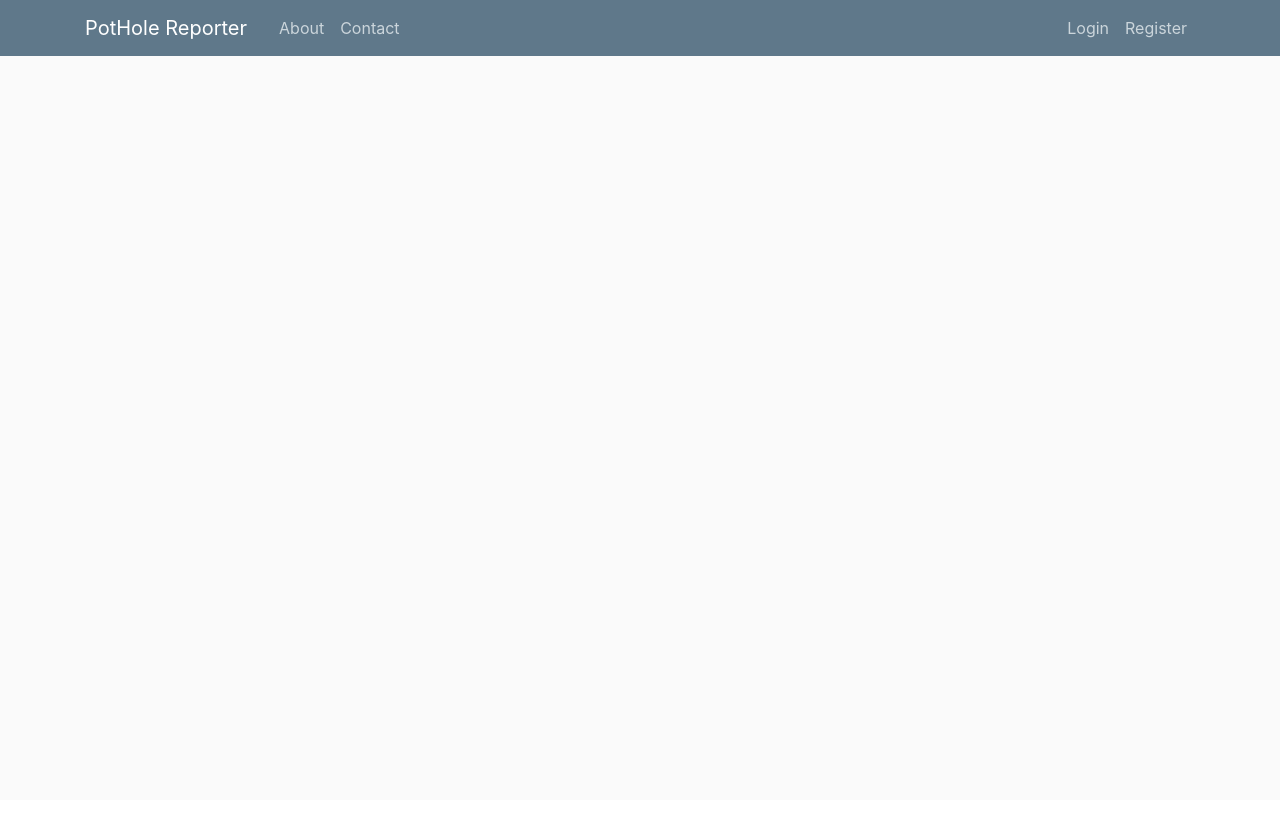
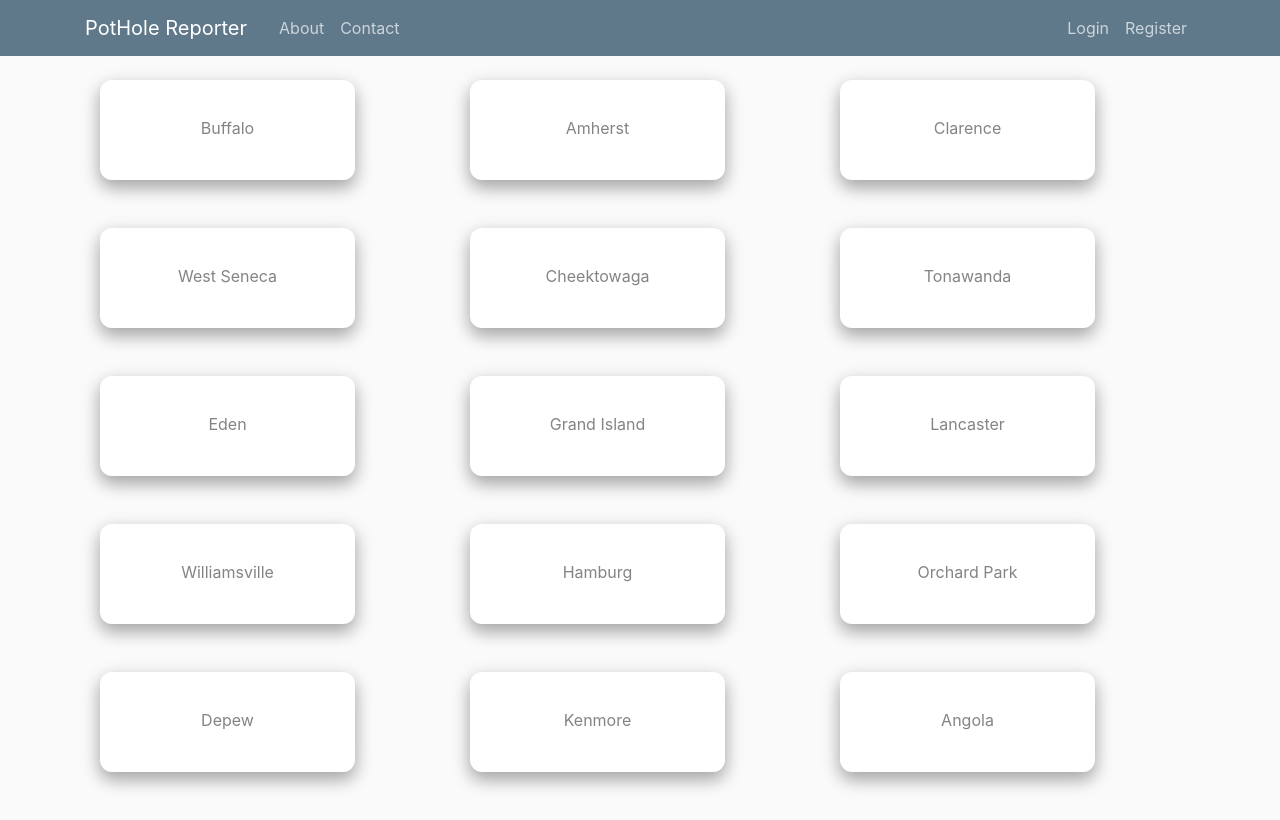
Before and after one commit to aryahaji/PotholeReporter, a Flask app: page /home in a window 1280 px wide. Before the commit the page ends 56 px from the top, so only its background shows below. Run offline with Flask 2, Linux system fonts and the light colour scheme; parts of the project's set-up code (start-up, migrations or seed data) failed here and were passed over; some libraries are stand-ins or nearby versions.

Commit message:
PH-22-town-routes (#22)
* Added the home page along with contact and about

* added routes to each town

```diff
--- a/PotHoleReporter/routes.py
+++ b/PotHoleReporter/routes.py
@@ -54,3 +54,63 @@ def register():
 @login_required
 def account():
     return render_template('account.html', title='Account')
+
+@application.route('/Buffalo')
+def Buffalo():
+    return render_template('buffalo.html', title='Buffalo')
+
+@application.route('/Amherst')
+def Amherst():
+    return render_template('amherst.html', title='Amherst')
+
+@application.route('/Clarence')
+def Clarence():
+    return render_template('clarence.html', title='Clarence')
+
+@application.route('/WestSeneca')
+def WestSeneca():
+    return render_template('westseneca.html', title='West Seneca')
+
+@application.route('/Cheektowaga')
+def Cheektowaga():
+    return render_template('cheektowaga.html', title='Cheektowaga')
+
+@application.route('/Tonawanda')
+def Tonawanda():
+    return render_template('tonawanda.html', title='Tonawanda')
+
+@application.route('/Eden')
+def Eden():
+    return render_template('eden.html', title='Eden')
+
+@application.route('/GrandIsland')
+def GrandIsland():
+    return render_template('grandisland.html', title='Grand Island')
+
+@application.route('/Lancaster')
+def Lancaster():
+    return render_template('lancaster.html', title='Lancaster')
+
+@application.route('/Williamsville')
+def Williamsville():
+    return render_template('williamsville.html', title='Williamsville')
+
+@application.route('/Hamburg')
+def Hamburg():
+    return render_template('hamburg.html', title='Hamburg')
+
+@application.route('/OrchardPark')
+def OrchardPark():
+    return render_template('orchardpark.html', title='Orchard Park')
+
+@application.route('/Depew')
+def Depew():
+    return render_template('depew.html', title='Depew')
+
+@application.route('/Kenmore')
+def Kenmore():
+    return render_template('kenmore.html', title='Kenmore')
+
+@application.route('/Angola')
+def Angola():
+    return render_template('angola.html', title='Angola')
--- /dev/null
+++ b/PotHoleReporter/templates/amherst.html
@@ -0,0 +1,3 @@
+{% extends "layout.html" %}
+{% block content %}
+{% endblock content %}
--- /dev/null
+++ b/PotHoleReporter/templates/angola.html
@@ -0,0 +1,3 @@
+{% extends "layout.html" %}
+{% block content %}
+{% endblock content %}
--- /dev/null
+++ b/PotHoleReporter/templates/buffalo.html
@@ -0,0 +1,3 @@
+{% extends "layout.html" %}
+{% block content %}
+{% endblock content %}
--- /dev/null
+++ b/PotHoleReporter/templates/cheektowaga.html
@@ -0,0 +1,3 @@
+{% extends "layout.html" %}
+{% block content %}
+{% endblock content %}
--- /dev/null
+++ b/PotHoleReporter/templates/clarence.html
@@ -0,0 +1,3 @@
+{% extends "layout.html" %}
+{% block content %}
+{% endblock content %}
--- /dev/null
+++ b/PotHoleReporter/templates/depew.html
@@ -0,0 +1,3 @@
+{% extends "layout.html" %}
+{% block content %}
+{% endblock content %}
--- /dev/null
+++ b/PotHoleReporter/templates/eden.html
@@ -0,0 +1,3 @@
+{% extends "layout.html" %}
+{% block content %}
+{% endblock content %}
--- /dev/null
+++ b/PotHoleReporter/templates/grandisland.html
@@ -0,0 +1,3 @@
+{% extends "layout.html" %}
+{% block content %}
+{% endblock content %}
--- /dev/null
+++ b/PotHoleReporter/templates/hamburg.html
@@ -0,0 +1,3 @@
+{% extends "layout.html" %}
+{% block content %}
+{% endblock content %}
--- a/PotHoleReporter/templates/index.html
+++ b/PotHoleReporter/templates/index.html
@@ -1 +1,86 @@
 {% extends "layout.html" %}
+{% block content %}
+
+<style>
+  .btn{
+     display: inline-block;
+     vertical-align: middle;
+     text-align: center;
+     color: #858383;
+     border-radius: 12px;
+     background-color: white;
+     box-shadow: 0 8px 16px 0 rgba(0,0,0,0.2), 0 6px 20px 0 rgba(0,0,0,0.19);
+     width: 75%;
+     height: 100px;
+     padding-top:35px;
+   }
+ </style>
+
+  <div class="towns">
+   <div class="container">
+     <div class="row mt-5">
+       <div class="col-md-4 mb-5">
+         <a class="btn align-middle" href="{{ url_for('Buffalo') }}" role="button"><span class="text">Buffalo</span></a>
+       </div>
+       <div class="col-md-4 mb-5">
+         <a class="btn" href="{{ url_for('Amherst') }}" role="button">Amherst</a>
+       </div>
+       <div class="col-md-4 mb-5">
+         <a class="btn" href="{{ url_for('Clarence') }}" role="button">Clarence</a>
+       </div>
+     </div>
+     </div>
+     <div class="container">
+       <div class="row">
+         <div class="col-md-4 mb-5">
+           <a class="btn" href="{{ url_for('WestSeneca') }}" role="button">West Seneca</a>
+         </div>
+         <div class="col-md-4 mb-5">
+           <a class="btn" href="{{ url_for('Cheektowaga') }}" role="button">Cheektowaga</a>
+         </div>
+         <div class="col-md-4 mb-5">
+           <a class="btn" href="{{ url_for('Tonawanda') }}" role="button">Tonawanda</a>
+         </div>
+       </div>
+       </div>
+       <div class="container">
+         <div class="row">
+           <div class="col-md-4 mb-5">
+             <a class="btn" href="{{ url_for('Eden') }}" role="button">Eden</a>
+           </div>
+           <div class="col-md-4 mb-5">
+             <a class="btn" href="{{ url_for('GrandIsland') }}" role="button">Grand Island</a>
+           </div>
+           <div class="col-md-4 mb-5">
+             <a class="btn" href="{{ url_for('Lancaster') }}" role="button">Lancaster</a>
+           </div>
+         </div>
+         </div>
+         <div class="container">
+           <div class="row">
+             <div class="col-md-4 mb-5">
+               <a class="btn" href="{{ url_for('Williamsville') }}" role="button">Williamsville</a>
+             </div>
+             <div class="col-md-4 mb-5">
+               <a class="btn" href="{{ url_for('Hamburg') }}" role="button">Hamburg</a>
+             </div>
+             <div class="col-md-4 mb-5">
+               <a class="btn" href="{{ url_for('OrchardPark') }}" role="button">Orchard Park</a>
+             </div>
+           </div>
+           </div>
+           <div class="container">
+             <div class="row">
+               <div class="col-md-4 mb-5">
+                 <a class="btn" href="{{ url_for('Depew') }}" role="button">Depew</a>
+               </div>
+               <div class="col-md-4 mb-5">
+                 <a class="btn" href="{{ url_for('Kenmore') }}" role="button">Kenmore</a>
+               </div>
+               <div class="col-md-4 mb-5">
+                 <a class="btn" href="{{ url_for('Angola') }}" role="button">Angola</a>
+               </div>
+             </div>
+             </div>
+   </div>
+   {% endblock %}
--- /dev/null
+++ b/PotHoleReporter/templates/kenmore.html
@@ -0,0 +1,3 @@
+{% extends "layout.html" %}
+{% block content %}
+{% endblock content %}
--- /dev/null
+++ b/PotHoleReporter/templates/lancaster.html
@@ -0,0 +1,3 @@
+{% extends "layout.html" %}
+{% block content %}
+{% endblock content %}
--- /dev/null
+++ b/PotHoleReporter/templates/orchardpark.html
@@ -0,0 +1,3 @@
+{% extends "layout.html" %}
+{% block content %}
+{% endblock content %}
--- /dev/null
+++ b/PotHoleReporter/templates/tonawanda.html
@@ -0,0 +1,3 @@
+{% extends "layout.html" %}
+{% block content %}
+{% endblock content %}
--- /dev/null
+++ b/PotHoleReporter/templates/westseneca.html
@@ -0,0 +1,3 @@
+{% extends "layout.html" %}
+{% block content %}
+{% endblock content %}
--- /dev/null
+++ b/PotHoleReporter/templates/williamsville.html
@@ -0,0 +1,3 @@
+{% extends "layout.html" %}
+{% block content %}
+{% endblock content %}
```
Also changed, not shown: PotHoleReporter/templates/about.html (+28 -0 lines), PotHoleReporter/templates/contact.html (+90 -0 lines).
